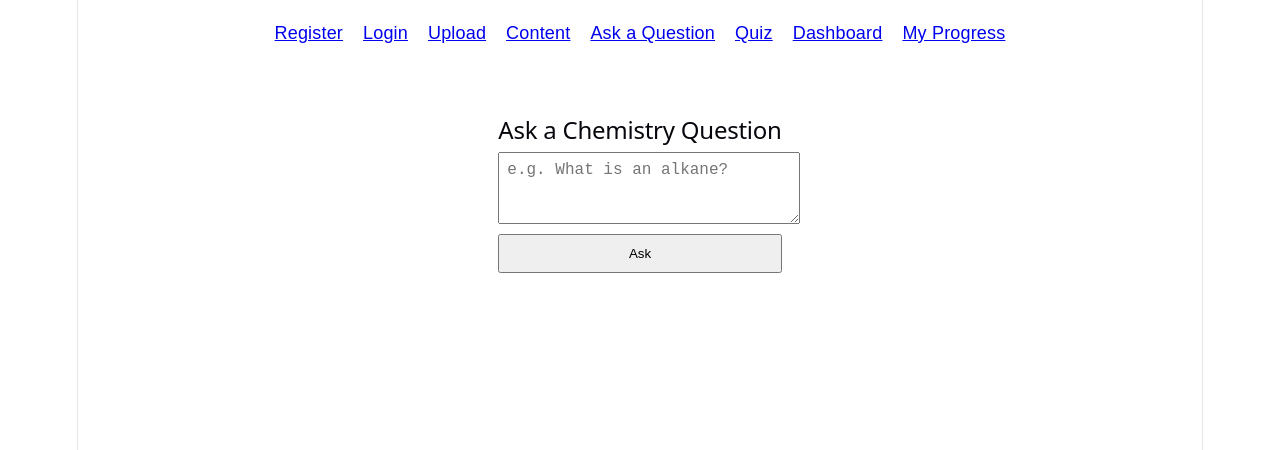
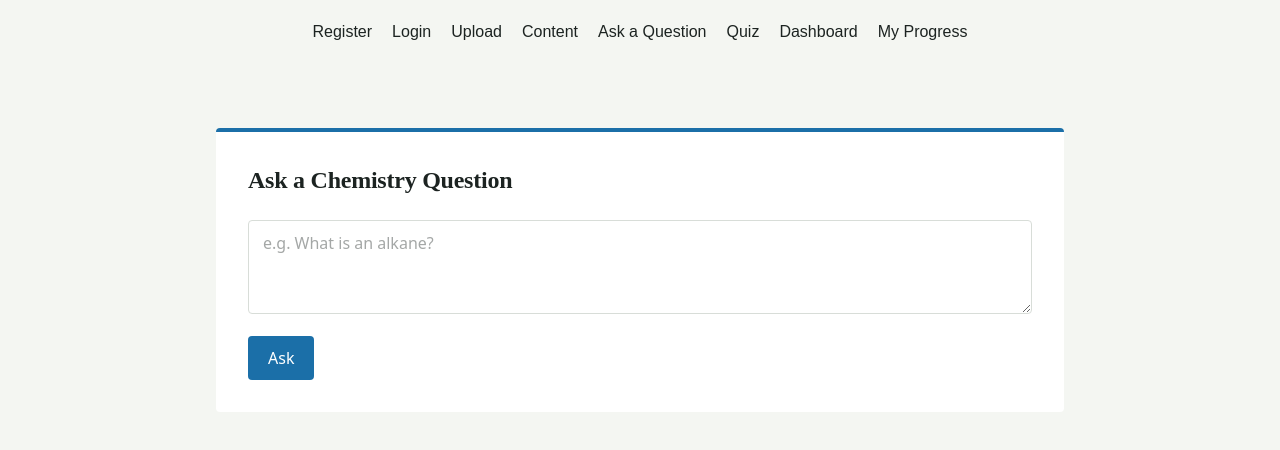
Before and after one commit to warlock-68/Edusmart, a React app in the folder frontend/: page /ask in a window 1280 px wide. Shown: the top 450 px of the page. Built offline with nearby package versions, Linux system fonts and the light colour scheme; the HTML template or start-up script is replaced by a standard one.

Commit message:
Day 13: Tailwind styling pass across all 8 pages

```diff
--- a/frontend/package.json
+++ b/frontend/package.json
@@ -10,6 +10,7 @@
     "preview": "vite preview"
   },
   "dependencies": {
+    "@tailwindcss/vite": "^4.3.3",
     "axios": "^1.20.0",
     "react": "^19.2.8",
     "react-dom": "^19.2.8",
@@ -19,7 +20,10 @@
     "@types/react": "^19.2.18",
     "@types/react-dom": "^19.2.4",
     "@vitejs/plugin-react": "^6.1.0",
+    "autoprefixer": "^10.6.0",
     "oxlint": "^1.79.0",
+    "postcss": "^8.5.28",
+    "tailwindcss": "^4.3.3",
     "vite": "^8.2.2"
   }
 }
--- a/frontend/src/index.css
+++ b/frontend/src/index.css
@@ -1,111 +1,84 @@
-:root {
-  --text: #6b6375;
-  --text-h: #08060d;
-  --bg: #fff;
-  --border: #e5e4e7;
-  --code-bg: #f4f3ec;
-  --accent: #aa3bff;
-  --accent-bg: rgba(170, 59, 255, 0.1);
-  --accent-border: rgba(170, 59, 255, 0.5);
-  --social-bg: rgba(244, 243, 236, 0.5);
-  --shadow:
-    rgba(0, 0, 0, 0.1) 0 10px 15px -3px, rgba(0, 0, 0, 0.05) 0 4px 6px -2px;
+@import "tailwindcss";
+@import url('https://fonts.googleapis.com/css2?family=Fraunces:wght@500;600&family=IBM+Plex+Sans:wght@400;500;600&display=swap');
 
-  --sans: system-ui, 'Segoe UI', Roboto, sans-serif;
-  --heading: system-ui, 'Segoe UI', Roboto, sans-serif;
-  --mono: ui-monospace, Consolas, monospace;
+@theme {
+  --color-chalk: #F4F6F2;
+  --color-ink: #1C2321;
+  --color-bunsen: #1B6FA8;
+  --color-bunsen-dark: #145A87;
+  --color-amber: #D98E2B;
+  --color-copper: #3F8F5F;
+  --color-cinnabar: #C1442D;
+  --color-line: #D8DDD8;
 
-  font: 18px/145% var(--sans);
-  letter-spacing: 0.18px;
-  color-scheme: light dark;
-  color: var(--text);
-  background: var(--bg);
-  font-synthesis: none;
-  text-rendering: optimizeLegibility;
-  -webkit-font-smoothing: antialiased;
-  -moz-osx-font-smoothing: grayscale;
-
-  @media (max-width: 1024px) {
-    font-size: 16px;
-  }
-}
-
-@media (prefers-color-scheme: dark) {
-  :root {
-    --text: #9ca3af;
-    --text-h: #f3f4f6;
-    --bg: #16171d;
-    --border: #2e303a;
-    --code-bg: #1f2028;
-    --accent: #c084fc;
-    --accent-bg: rgba(192, 132, 252, 0.15);
-    --accent-border: rgba(192, 132, 252, 0.5);
-    --social-bg: rgba(47, 48, 58, 0.5);
-    --shadow:
-      rgba(0, 0, 0, 0.4) 0 10px 15px -3px, rgba(0, 0, 0, 0.25) 0 4px 6px -2px;
-  }
-
-  #social .button-icon {
-    filter: invert(1) brightness(2);
-  }
+  --font-serif: "Fraunces", serif;
+  --font-sans: "IBM Plex Sans", system-ui, sans-serif;
 }
 
 body {
   margin: 0;
+  background: var(--color-chalk);
+  color: var(--color-ink);
+  font-family: var(--font-sans);
 }
 
-#root {
-  width: 1126px;
-  max-width: 100%;
-  margin: 0 auto;
-  text-align: center;
-  border-inline: 1px solid var(--border);
-  min-height: 100svh;
-  display: flex;
-  flex-direction: column;
-  box-sizing: border-box;
+h1, h2, h3 {
+  font-family: var(--font-serif);
+  font-weight: 600;
+  letter-spacing: -0.01em;
 }
 
-h1,
-h2 {
-  font-family: var(--heading);
-  font-weight: 500;
-  color: var(--text-h);
-}
+@layer components {
+  .navbar {
+    @apply flex items-center gap-6 px-8 py-4 border-b border-[var(--color-line)] bg-white;
+  }
+  .navbar a {
+    @apply text-[15px] text-[var(--color-ink)]/70 hover:text-[var(--color-bunsen)] transition-colors no-underline;
+  }
+  .navbar a.active {
+    @apply text-[var(--color-bunsen)] font-medium;
+  }
 
-h1 {
-  font-size: 56px;
-  letter-spacing: -1.68px;
-  margin: 32px 0;
-  @media (max-width: 1024px) {
-    font-size: 36px;
-    margin: 20px 0;
+  .page-shell {
+    @apply max-w-xl mx-auto px-6 py-16;
+  }
+  .page-shell--wide {
+    @apply max-w-4xl mx-auto px-6 py-16;
+  }
+
+  .panel {
+    @apply bg-white border-t-4 border-[var(--color-bunsen)] rounded-sm p-8;
+  }
+
+  .field-label {
+    @apply block text-sm font-medium text-[var(--color-ink)]/70 mb-1.5;
+  }
+  .field-input {
+    @apply w-full px-3.5 py-2.5 mb-4 rounded-sm border border-[var(--color-line)] bg-white
+           text-[var(--color-ink)] placeholder:text-[var(--color-ink)]/40
+           focus:outline-none focus:border-[var(--color-bunsen)] focus:ring-2 focus:ring-[var(--color-bunsen)]/15;
+  }
+
+  .btn-primary {
+    @apply px-5 py-2.5 rounded-sm bg-[var(--color-bunsen)] text-white font-medium
+           hover:bg-[var(--color-bunsen-dark)] disabled:bg-[var(--color-ink)]/25
+           disabled:cursor-not-allowed transition-colors;
+  }
+  .btn-secondary {
+    @apply px-5 py-2.5 rounded-sm border border-[var(--color-line)] text-[var(--color-ink)]
+           hover:border-[var(--color-bunsen)] hover:text-[var(--color-bunsen)] transition-colors bg-white;
+  }
+
+  .badge-success { @apply text-[var(--color-copper)] font-medium; }
+  .badge-error { @apply text-[var(--color-cinnabar)] font-medium; }
+
+  .data-table {
+    @apply w-full border-collapse text-sm;
+  }
+  .data-table th {
+    @apply text-left font-medium text-[var(--color-ink)]/60 border-b border-[var(--color-line)] py-2 px-3;
+  }
+  .data-table td {
+    @apply border-b border-[var(--color-line)] py-2 px-3;
   }
 }
-h2 {
-  font-size: 24px;
-  line-height: 118%;
-  letter-spacing: -0.24px;
-  margin: 0 0 8px;
-  @media (max-width: 1024px) {
-    font-size: 20px;
-  }
-}
-p {
-  margin: 0;
-}
-
-code,
-.counter {
-  font-family: var(--mono);
-  display: inline-flex;
-  border-radius: 4px;
-  color: var(--text-h);
-}
-
-code {
-  font-size: 15px;
-  line-height: 135%;
-  padding: 4px 8px;
-  background: var(--code-bg);
-}
--- a/frontend/src/pages/AskQuestion.jsx
+++ b/frontend/src/pages/AskQuestion.jsx
@@ -38,8 +38,9 @@ function AskQuestion() {
   const matchedCurriculumTopic = Boolean(answer && answer.topic_id);
 
     return (
-    <div style={{ maxWidth: 600, margin: '50px auto', fontFamily: 'sans-serif' }}>
-      <h2>Ask a Chemistry Question</h2>
+    <div className="page-shell--wide">
+      <div className="panel">
+        <h2 className="text-2xl mb-6">Ask a Chemistry Question</h2>
         <form onSubmit={handleSubmit}>
           <textarea
             placeholder="e.g. What is an alkane?"
@@ -47,35 +48,35 @@ function AskQuestion() {
             onChange={(e) => setQuestion(e.target.value)}
             required
             rows={3}
-          style={{ display: 'block', width: '100%', marginBottom: 10, padding: 8, fontSize: 16 }}
+            className="field-input"
           />
-        <button type="submit" disabled={loading} style={{ width: '100%', padding: 10 }}>
+          <button type="submit" disabled={loading} className="btn-primary">
             {loading ? 'Thinking...' : 'Ask'}
           </button>
         </form>
 
-      {error && <p style={{ color: 'red' }}>{error}</p>}
+        {error && <p className="badge-error mt-4">{error}</p>}
 
         {answer && (
-        <div style={{ marginTop: 30, border: '1px solid #ccc', borderRadius: 8, padding: 20 }}>
+          <div className="mt-8 border border-[var(--color-line)] rounded-sm p-6">
             {!matchedCurriculumTopic && (
-            <p style={{ fontStyle: 'italic', color: '#666' }}>
+              <p className="italic text-[var(--color-ink)]/60 mb-4">
                 This question doesn't match a specific curriculum topic, so no revision quiz is available for it.
               </p>
             )}
             {matchedCurriculumTopic && (
               <>
-              <p><strong>Grade:</strong> {answer.grade}</p>
-              <p><strong>Topic:</strong> {answer.matched_topic}</p>
+                <p className="mb-2"><span className="field-label inline">Grade:</span> {answer.grade}</p>
+                <p className="mb-4"><span className="field-label inline">Topic:</span> {answer.matched_topic}</p>
               </>
             )}
-          <p><strong>Explanation:</strong> {answer.explanation}</p>
-          <p><strong>Example:</strong> {answer.example}</p>
-          <p><strong>Practice Question:</strong> {answer.practice_question}</p>
+            <p className="mb-4"><span className="field-label inline">Explanation:</span> {answer.explanation}</p>
+            <p className="mb-4"><span className="field-label inline">Example:</span> {answer.example}</p>
+            <p className="mb-4"><span className="field-label inline">Practice Question:</span> {answer.practice_question}</p>
             {matchedCurriculumTopic && (
               <button
                 onClick={() => navigate(`/quiz?topic_id=${answer.topic_id}`)}
-              style={{ marginTop: 15, padding: 10, width: '100%' }}
+                className="btn-secondary mt-2 w-full"
               >
                 Would you like to attempt some revision questions on this topic?
               </button>
@@ -83,6 +84,7 @@ function AskQuestion() {
           </div>
         )}
       </div>
+    </div>
   );
 }
 
--- a/frontend/src/pages/ContentList.jsx
+++ b/frontend/src/pages/ContentList.jsx
@@ -17,22 +17,27 @@ function ContentList() {
   }, []);
 
    return (
-    <div style={{ maxWidth: 600, margin: '50px auto', fontFamily: 'sans-serif' }}>
-      <h2>Chemistry Materials</h2>
-      {error && <p>{error}</p>}
+    <div className="page-shell--wide">
+      <div className="panel">
+        <h2 className="text-2xl mb-6">Chemistry Materials</h2>
+        {error && <p className="badge-error mb-4">{error}</p>}
         {loading ? (
           <p>Loading materials...</p>
         ) : content.length === 0 && !error ? (
           <p>No materials uploaded yet.</p>
         ) : (
-        <ul>
+          <div>
             {content.map((item) => (
-            <li key={item.id} style={{ marginBottom: 10 }}>
-              <strong>{item.title}</strong> — {item.grade}, {item.topic} (by {item.uploaded_by})
-            </li>
+              <div key={item.id} className="py-3 border-b border-[var(--color-line)]">
+                <span className="font-medium">{item.title}</span>
+                <span className="text-[var(--color-ink)]/60">
+                  {' '}— {item.grade}, {item.topic} (by {item.uploaded_by})
+                </span>
+              </div>
             ))}
-        </ul>
+          </div>
         )}
+      </div>
     </div>
   );
 }
--- a/frontend/src/pages/Login.jsx
+++ b/frontend/src/pages/Login.jsx
@@ -22,15 +22,35 @@ function Login() {
     }
   };
 
-  return (
-    <div style={{ maxWidth: 400, margin: '50px auto', fontFamily: 'sans-serif' }}>
-      <h2>Log in to EduSmart</h2>
-      <form onSubmit={handleSubmit}>
-        <input name="email" type="email" placeholder="Email" value={form.email} onChange={handleChange} required style={{ display: 'block', width: '100%', marginBottom: 10, padding: 8 }} />
-        <input name="password" type="password" placeholder="Password" value={form.password} onChange={handleChange} required style={{ display: 'block', width: '100%', marginBottom: 10, padding: 8 }} />
-        <button type="submit" style={{ width: '100%', padding: 10 }}>Log In</button>
-      </form>
-      {message && <p>{message}</p>}
+      return (
+    <div className="page-shell">
+      <div className="panel">
+        <h2 className="text-2xl mb-6">Log in to EduSmart</h2>
+        <form onSubmit={handleSubmit}>
+          <label className="field-label">Email</label>
+          <input
+            name="email"
+            type="email"
+            value={form.email}
+            onChange={handleChange}
+            required
+            className="field-input"
+          />
+
+          <label className="field-label">Password</label>
+          <input
+            name="password"
+            type="password"
+            value={form.password}
+            onChange={handleChange}
+            required
+            className="field-input"
+          />
+
+          <button type="submit" className="btn-primary">Log In</button>
+        </form>
+        {message && <p className="mt-4">{message}</p>}
+      </div>
     </div>
   );
 }
--- a/frontend/vite.config.js
+++ b/frontend/vite.config.js
@@ -1,7 +1,8 @@
 import react from '@vitejs/plugin-react'
 import { defineConfig } from 'vite'
+import tailwindcss from '@tailwindcss/vite'
 
 // https://vite.dev/config/
 export default defineConfig({
-  plugins: [react()],
+  plugins: [react(), tailwindcss()],
 })
```
Also changed, not shown: frontend/src/pages/Dashboard.jsx (+14 -12 lines), frontend/src/pages/MyProgress.jsx (+17 -17 lines), frontend/src/pages/Quiz.jsx (+31 -27 lines), frontend/src/pages/Register.jsx (+43 -8 lines), frontend/src/pages/Upload.jsx (+17 -8 lines), 2 other files (tests, documents, lock files or other folders). Lines whose indentation alone changed are shown as unchanged.
